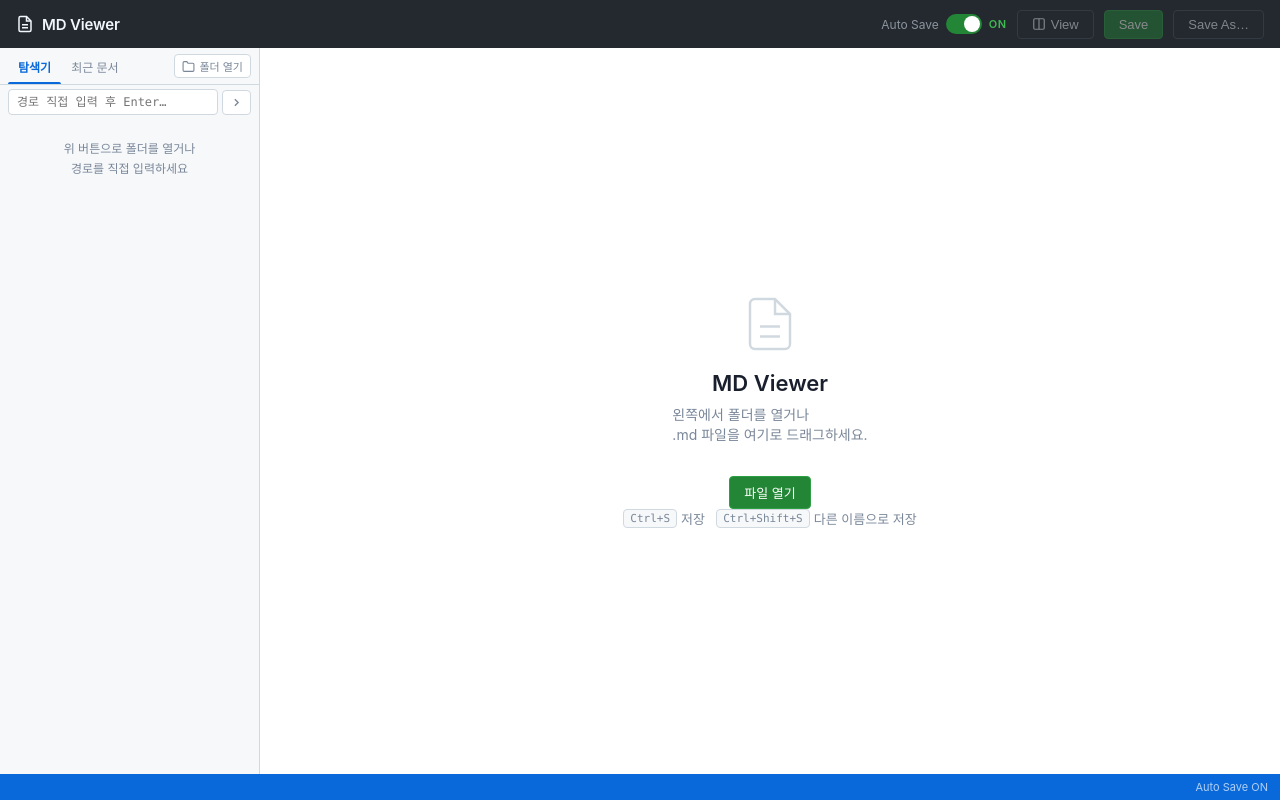
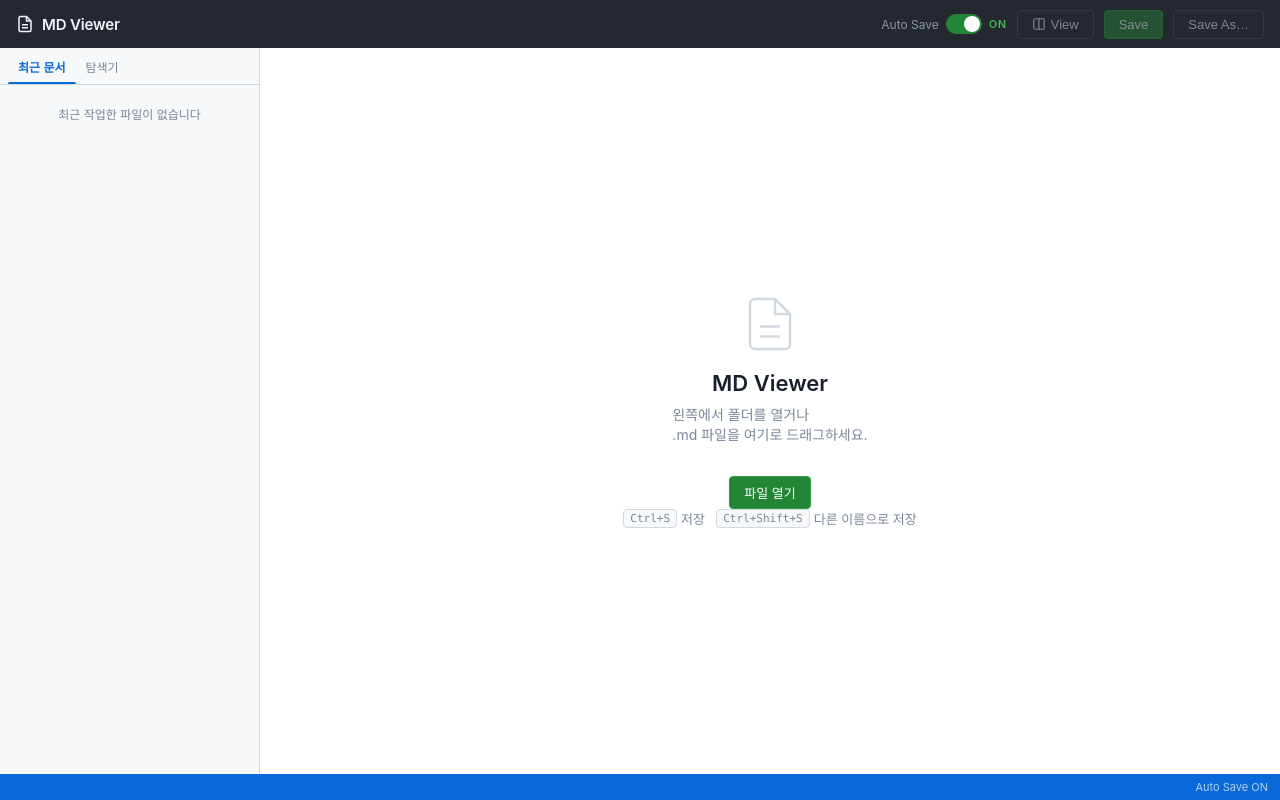
Before and after one commit to haeinkangcau-png/hello-md-editor, a React (Vite) app: page / in a window 1280 px wide. Built offline with nearby package versions, Linux system fonts and the light colour scheme.

Commit message:
ui: swap tab order, make 최근 문서 default tab
Co-Authored-By: Claude Sonnet 4.6 <noreply@anthropic.com>

```diff
--- a/src/components/FileTree.jsx
+++ b/src/components/FileTree.jsx
@@ -97,7 +97,7 @@ const FileTree = forwardRef(function FileTree(
   { rootDir, onRootDirChange, currentFile, onFileSelect, saveStatus, recentFiles = [], onRemoveRecent },
   ref
 ) {
-  const [activeTab, setActiveTab] = useState('explorer')
+  const [activeTab, setActiveTab] = useState('recent')
   const [inputDir, setInputDir] = useState(rootDir)
   const [items, setItems] = useState([])
   const [error, setError] = useState('')
@@ -137,16 +137,16 @@ const FileTree = forwardRef(function FileTree(
       {/* ── Tabs ── */}
       <div className="tree-tabs">
         <button
+          className={`tree-tab ${activeTab === 'recent' ? 'active' : ''}`}
+          onClick={() => setActiveTab('recent')}
+        >
+          최근 문서
+        </button>
+        <button
           className={`tree-tab ${activeTab === 'explorer' ? 'active' : ''}`}
           onClick={() => setActiveTab('explorer')}
         >
           탐색기
-        </button>
-        <button
-          className={`tree-tab ${activeTab === 'recent' ? 'active' : ''}`}
-          onClick={() => setActiveTab('recent')}
-        >
-          최근 문서
         </button>
 
         {activeTab === 'explorer' && (
```
